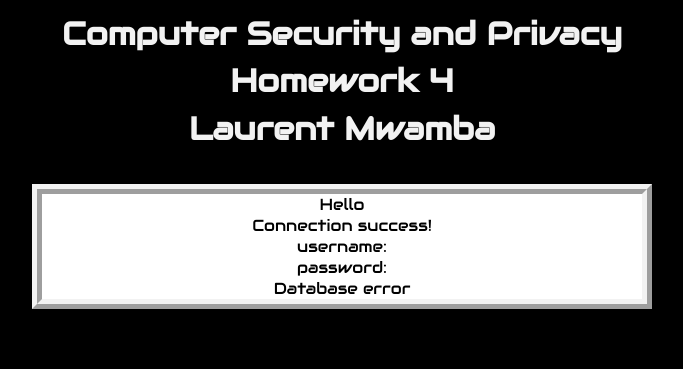
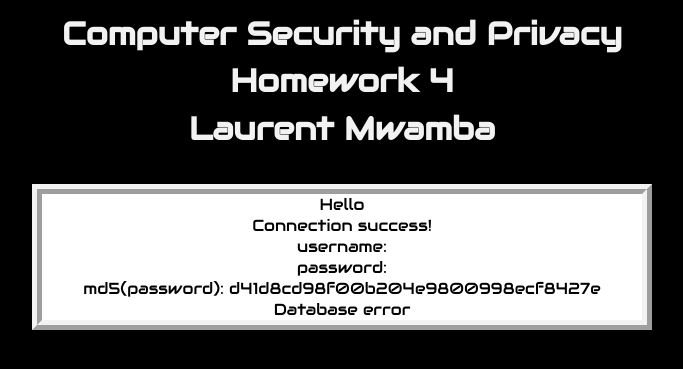
Before and after one commit to bonallure/HW04, a PHP site: page /login.php in a window 1280 px wide. Shown: the top 369 px of the page, without its empty margins (298-981 px from the left). Run offline with PHP 8.4, Linux system fonts and the light colour scheme; data that the repository does not hold is empty.

Commit message:
login.php md5 test1

```diff
--- a/LoginPage.html
+++ b/LoginPage.html
@@ -37,8 +37,6 @@
                  </div>
              </div>
             <br>
-            <input type="submit">
-            <br>
         </form>
     </div>
     <script src="script.js"></script>
--- a/login.php
+++ b/login.php
@@ -36,13 +36,14 @@
         echo "username: ".$user_name."<br>";
         $pass = validate($_POST['password']);
         echo "password: " . $pass . "<br>";
+        echo "md5(password): " . md5($pass) . "<br>";
 
         $sql = "SELECT * FROM UserAccounts WHERE username='$user_name' AND password='$pass'";
         $result = $conn -> query($sql);
         if (mysqli_num_rows($result) === 1) {
             $row = mysqli_fetch_assoc($result);
 
-            if ($row['username'] === $user_name && $row['password'] === $pass) {
+            if ($row['username'] === $user_name && $row['password'] === md5($pass)) {
                 echo "<h2>Welcome $user_name</h2><br>";
                 $_SESSION['username'] = $row['username'];
                 $_SESSION['clearance'] = $row['clearance'];
```
